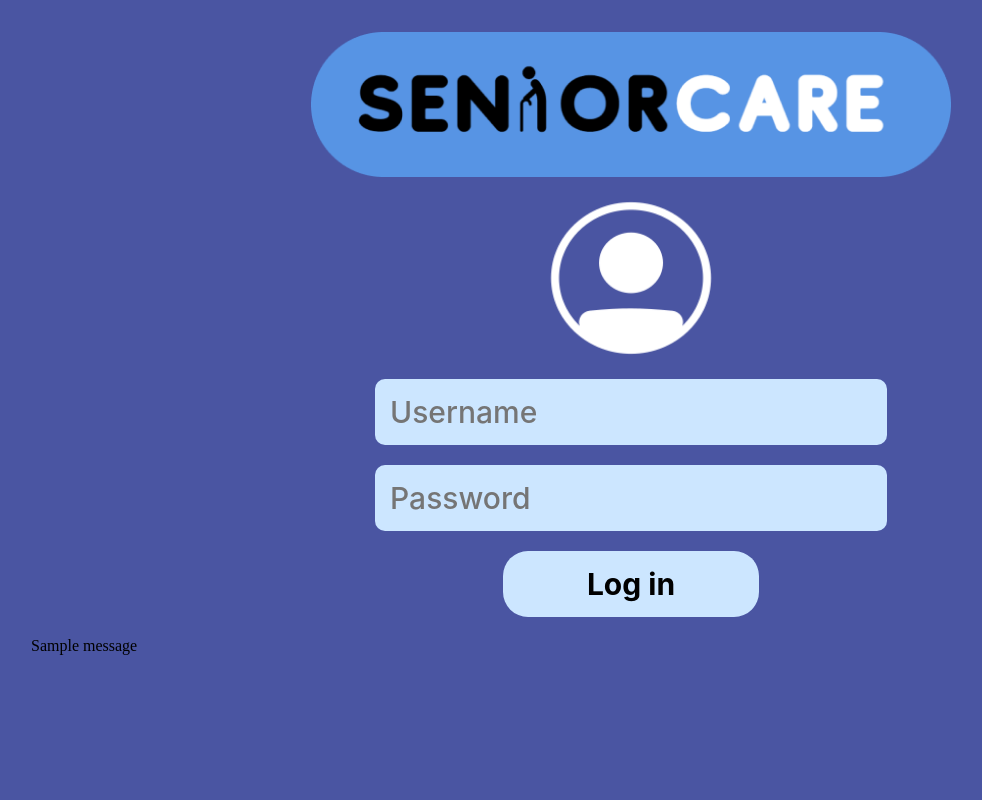
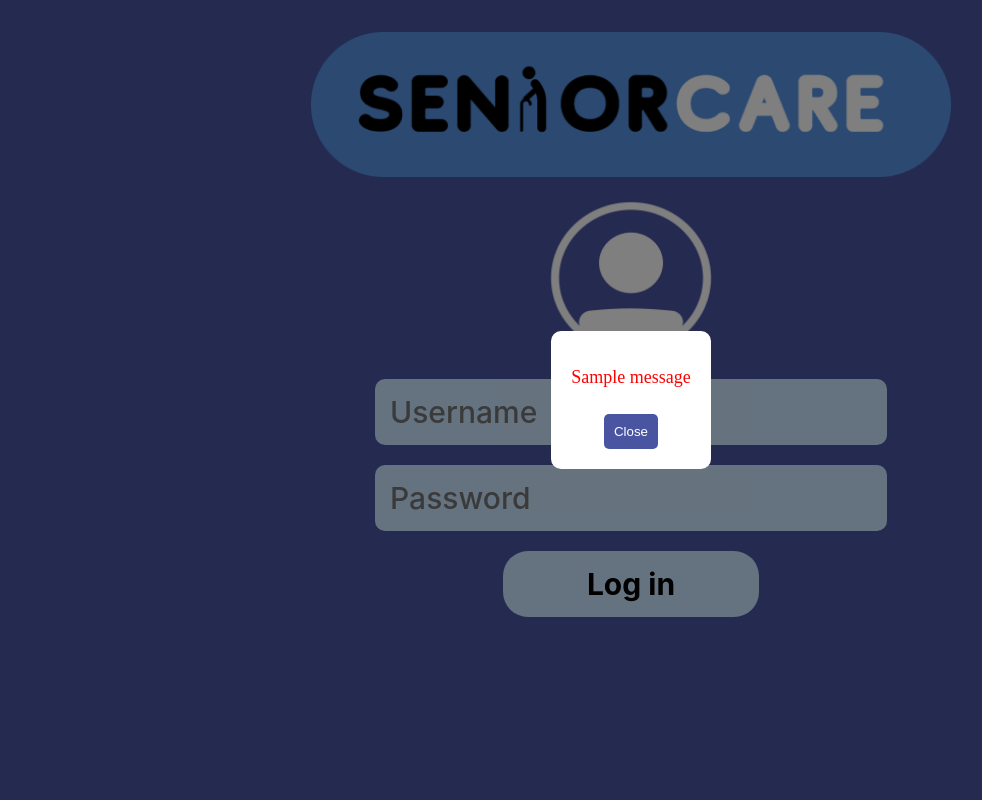
Before and after one commit to MarcJ-M/SeniorCare-Repository, a Django app: page / in a window 1280 px wide. Shown: the whole page, without its empty margins (9-991 px from the left). Run offline with Django 4.2, Linux system fonts and the light colour scheme; tables that the repository leaves empty hold one stand-in row (values such as "Sample post"); one stand-in notice (Sample message) is shown.

Commit message:
REGUSTER

```diff
--- a/SeniorCare/seniorcare/base/forms.py
+++ b/SeniorCare/seniorcare/base/forms.py
@@ -1,6 +1,7 @@
 from django.forms import ModelForm, widgets
 from .models import senior_list
 from django import forms
+from flatpickr import DatePickerInput
 
 class register_form(ModelForm):
   class Meta:
@@ -13,10 +14,13 @@ class register_form(ModelForm):
       'suffix': forms.TextInput(attrs={'placeholder': 'Suffix', 'required': True,'class': 'form-control'}),
       'age': forms.NumberInput(attrs={'placeholder': 'Age', 'required': True, 'class': 'form-control'}),
       'sex': forms.TextInput(attrs={'placeholder': 'Sex', 'required': True, 'class': 'form-control form-select'}),
-      'birth_date': forms.DateInput(attrs={'placeholder': 'Birth Date yyyy-mm-dd', 'required': True, 'class': 'form-control'}),
+      'birth_date': DatePickerInput(attrs={'placeholder': 'Birth Date yyyy-mm-dd', 'required': True, 'class': 'form-control'}),
       'address': forms.TextInput(attrs={'placeholder': 'Address', 'required': True, 'class': 'form-control'}),
       'OSCA_ID': forms.NumberInput(attrs={'placeholder': 'OSCA_ID', 'required': True, 'class': 'form-control'}),
+
+
     }
+
   def clean_OSCA_ID(self):
     OSCA_ID = self.cleaned_data.get('OSCA_ID')
     for instance in senior_list.objects.all():
--- a/SeniorCare/seniorcare/seniorcare/settings.py
+++ b/SeniorCare/seniorcare/seniorcare/settings.py
@@ -41,7 +41,8 @@ INSTALLED_APPS = [
     'django.contrib.messages',
     'django.contrib.staticfiles',
 
-    'base.apps.BaseConfig'
+    'base.apps.BaseConfig',
+    'flatpickr',
 ]
 
 MIDDLEWARE = [
--- a/SeniorCare/seniorcare/static/styles/index.css
+++ b/SeniorCare/seniorcare/static/styles/index1.css
@@ -113,3 +113,48 @@ body{
 @media (max-width: 385px){
 
 }
+
+.overlay {
+  display: none;
+  position: fixed;
+  top: 0;
+  left: 0;
+  width: 100%;
+  height: 100%;
+  background-color: rgba(0, 0, 0, 0.5); /* Semi-transparent black overlay */
+  justify-content: center;
+  align-items: center;
+  text-align: center;
+  z-index: 999; /* Ensure the overlay is on top of other elements */
+}
+
+.overlay-content {
+  background-color: #fff; /* White background for the content */
+  padding: 20px;
+  border-radius: 10px;
+}
+
+.overlay .messages {
+  list-style-type: none;
+  padding: 0;
+}
+
+.overlay .messages li {
+  color: #ff0000; /* Red color for error messages */
+  font-size: 18px;
+  margin-bottom: 10px;
+}
+
+.overlay button {
+  padding: 10px;
+  background-color: #4a55a2; /* Match your existing background color */
+  color: #fff;
+  border: none;
+  border-radius: 5px;
+  cursor: pointer;
+  margin-top: 10px;
+}
+
+.overlay button:hover {
+  background-color: #333; /* Darken the color on hover */
+}
--- a/SeniorCare/seniorcare/static/styles/register_page1.css
+++ b/SeniorCare/seniorcare/static/styles/register_page1.css
@@ -1,3 +1,5 @@
+@import "~flatpickr/dist/flatpickr.min.css";
+
 a{
   text-decoration: none;
 }
--- a/SeniorCare/seniorcare/templates/index.html
+++ b/SeniorCare/seniorcare/templates/index.html
@@ -5,7 +5,7 @@
   {%load static%}
     <head>
         <meta name="viewport" content="width=device-width, initial-scale=1.0">
-        <link rel="stylesheet" type="text/css" media='screen' href="{% static 'styles/index.css' %}">
+        <link rel="stylesheet" type="text/css" media='screen' href="{% static 'styles/index1.css' %}">
         <title>Log In</title>
     </head>
         <body>
@@ -15,21 +15,36 @@
               <img class="senior" src="{% static 'image/senior_care_logo.png'%}" alt="senior care logo">
               <img class="avatar" src="{% static 'image/user_avatar.png'%}" alt="user avatar">
                 <div class="loginput">
-                    <input type="text" class="username" name="username" placeholder="Username">
-                    <input type="password" class="password" name="password" placeholder="Password">
+                    <input type="text" class="username" name="username" placeholder="Username" required>
+                    <input type="password" class="password" name="password" placeholder="Password" required>
 
                     <input type="submit" class="login" value="Log in">
                 </div>
             </div>
           </form>
+          <div class="overlay" id="overlay">
+            <div class="overlay-content">
+                {% if messages %}
+                    <ul class="messages">
+                        {% for message in messages %}
+                            <li>{{ message }}</li>
+                        {% endfor %}
+                    </ul>
+                {% endif %}
+                <button onclick="closeOverlay()">Close</button>
+            </div>
+        </div>
+
+        <script>
+            // Function to close the overlay
+            function closeOverlay() {
+                document.getElementById('overlay').style.display = 'none';
+            }
+
+            // Display the overlay when there are messages
+            {% if messages %}
+                document.getElementById('overlay').style.display = 'flex';
+            {% endif %}
+        </script>
         </body>
 </html>
-
-
-{% if messages %}
-<ul class="messages">
-    {% for message in messages %}
-    {{ message }}<br>
-    {% endfor %}
-</ul>
-{% endif %}
```
Also changed, not shown: SeniorCare/seniorcare/templates/register_page.html (+8 -0 lines).
